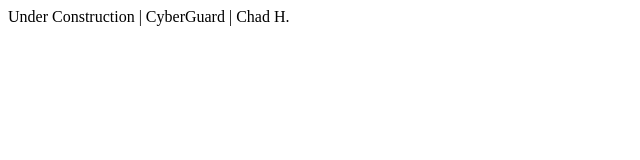
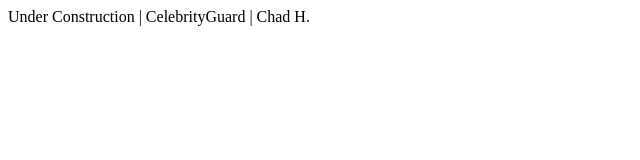
Before and after one commit to harbinc/post, a website: page views/index.html in a window 1280 px wide. Shown: the full height of the page, 0-640 px from the left. Drawn offline with Linux system fonts and the light colour scheme.

Commit message:
Update index.html

```diff
--- a/views/index.html
+++ b/views/index.html
@@ -4,9 +4,9 @@
         <meta charset="utf-8">
         <meta name="viewport" content="width=device-width, initial-scale=1">
 
-        <title>CyberGuard | Chad H</title>
+        <title>CelebrityGuard | Chad H</title>
 
     <body>
-    Under Construction | CyberGuard | Chad H.
+    Under Construction | CelebrityGuard | Chad H.
     </body>
 </html>
```
